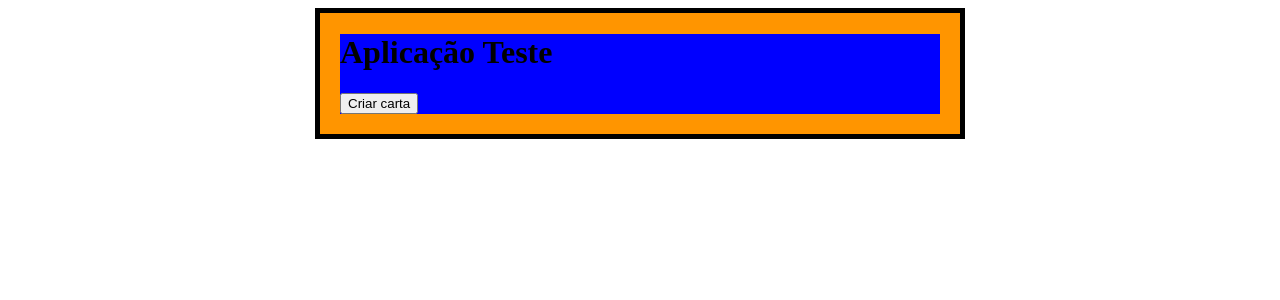
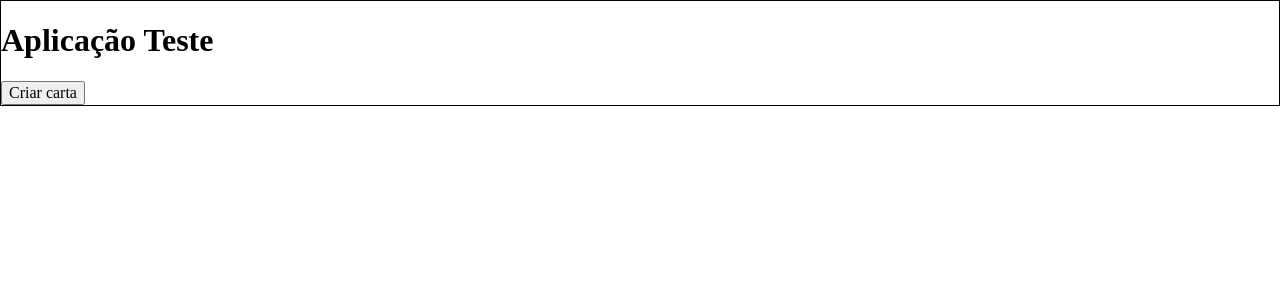
Before and after one commit to pedrohelias/api_one_piece, a React (Create React App) app in the folder frontend/: page / in a window 1280 px wide. Shown: the top 300 px of the page. Built offline with nearby package versions, Linux system fonts and the light colour scheme.

Commit message:
utilizando normalizador de css

```diff
--- a/frontend/src/components/header/header.js
+++ b/frontend/src/components/header/header.js
@@ -1,5 +1,6 @@
 import React from "react"
 import { Link } from "react-router-dom"
+import 'normalize.css' //importar o normalizador que vai dar reset no css
 import "./style.css"
 
 function Header() {
--- a/frontend/src/components/header/style.css
+++ b/frontend/src/components/header/style.css
@@ -1,3 +1,5 @@
-.content{
-    background-color: blue;
+@import-normalize;
+
+header {
+    border: 1px solid black
 }
--- a/frontend/src/pages/feed/feed.js
+++ b/frontend/src/pages/feed/feed.js
@@ -1,5 +1,6 @@
 import React from "react"
 import {Link} from "react-router-dom"
+import 'normalize.css'
 import "./style.css"
 import Header from "../../components/header/header"
 
--- a/frontend/src/pages/feed/style.css
+++ b/frontend/src/pages/feed/style.css
@@ -1,7 +1 @@
-.pagina{
-  width: 600px;
-  margin: 0 auto;
-  background-color: #ff9500;
-  padding: 0 20px 20px 20px;
-  border: 5px solid black;
-}
+@import-normalize;
```
Also changed, not shown: 2 other files (tests, documents, lock files or other folders).
